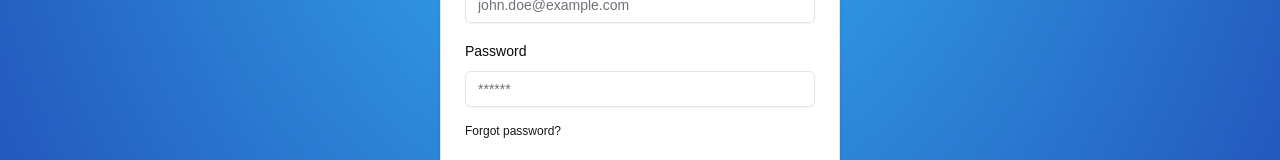
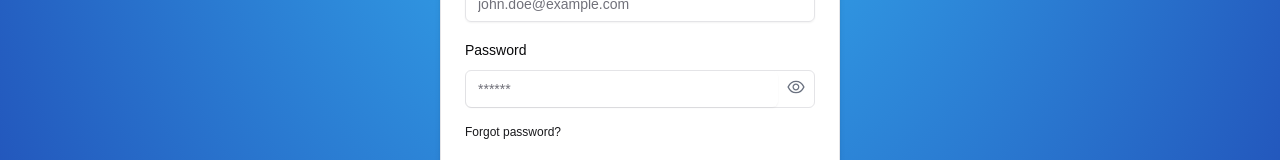
Before and after one commit to yntpdotme/authjs-mastery, a Next.js app: page /auth/login in a window 1280 px wide. Shown: the part 281-441 px from the top of the page. Built offline with nearby package versions, Linux system fonts and the light colour scheme; no server answers.

Commit message:
feat: enhance password input with toggle

```diff
--- a/src/app/(protected)/client/page.tsx
+++ b/src/app/(protected)/client/page.tsx
@@ -6,7 +6,7 @@ const ClientPage = () => {
 	const user = useCurrentUser();
 	console.log('user', user);
 
-	return <UserInfo user={user} label="📱 Client component" />;
+	return <UserInfo user={user} label="🧑🏻‍💻 Client component" />;
 };
 
 export default ClientPage;
--- a/src/app/(protected)/settings/page.tsx
+++ b/src/app/(protected)/settings/page.tsx
@@ -1,6 +1,7 @@
 'use client';
 
 import {settings} from '@/actions/settings';
+import PasswordInput from '@/components/auth/password-input';
 import {FormError} from '@/components/form-error';
 import {FormSuccess} from '@/components/form-success';
 import {Button} from '@/components/ui/button';
@@ -122,12 +123,7 @@ const SettingsPage = () => {
 											<FormItem>
 												<FormLabel>Password</FormLabel>
 												<FormControl>
-													<Input
-														{...field}
-														placeholder="******"
-														type="password"
-														disabled={isPending}
-													/>
+													<PasswordInput field={field} disabled={isPending} />
 												</FormControl>
 												<FormMessage />
 											</FormItem>
@@ -140,12 +136,7 @@ const SettingsPage = () => {
 											<FormItem>
 												<FormLabel>New Password</FormLabel>
 												<FormControl>
-													<Input
-														{...field}
-														placeholder="******"
-														type="password"
-														disabled={isPending}
-													/>
+													<PasswordInput field={field} disabled={isPending} />
 												</FormControl>
 												<FormMessage />
 											</FormItem>
--- a/src/components/auth/login-form.tsx
+++ b/src/components/auth/login-form.tsx
@@ -2,6 +2,7 @@
 
 import {login} from '@/actions/login';
 import {CardWrapper} from '@/components/auth/card-wrapper';
+import PasswordInput from '@/components/auth/password-input';
 import {FormError} from '@/components/form-error';
 import {FormSuccess} from '@/components/form-success';
 import {Button} from '@/components/ui/button';
@@ -121,12 +122,7 @@ export const LoginForm = () => {
 										<FormItem>
 											<FormLabel>Password</FormLabel>
 											<FormControl>
-												<Input
-													{...field}
-													placeholder="******"
-													type="password"
-													disabled={isPending}
-												/>
+												<PasswordInput field={field} disabled={isPending} />
 											</FormControl>
 
 											<Button
--- a/src/components/auth/new-password-form.tsx
+++ b/src/components/auth/new-password-form.tsx
@@ -2,6 +2,7 @@
 
 import {newPassword} from '@/actions/new-password';
 import {CardWrapper} from '@/components/auth/card-wrapper';
+import PasswordInput from '@/components/auth/password-input';
 import {FormError} from '@/components/form-error';
 import {FormSuccess} from '@/components/form-success';
 import {Button} from '@/components/ui/button';
@@ -13,7 +14,6 @@ import {
 	FormLabel,
 	FormMessage,
 } from '@/components/ui/form';
-import {Input} from '@/components/ui/input';
 import {NewPasswordSchema} from '@/schemas';
 import {zodResolver} from '@hookform/resolvers/zod';
 import {useSearchParams} from 'next/navigation';
@@ -63,12 +63,7 @@ export const NewPasswordForm = () => {
 								<FormItem>
 									<FormLabel>Password</FormLabel>
 									<FormControl>
-										<Input
-											{...field}
-											placeholder="******"
-											type="password"
-											disabled={isPending}
-										/>
+										<PasswordInput field={field} disabled={isPending} />
 									</FormControl>
 									<FormMessage />
 								</FormItem>
--- /dev/null
+++ b/src/components/auth/password-input.tsx
@@ -0,0 +1,47 @@
+import {Input} from '@/components/ui/input';
+import {useState} from 'react';
+import {ControllerRenderProps, FieldValues} from 'react-hook-form';
+import {AiOutlineEye, AiOutlineEyeInvisible} from 'react-icons/ai';
+
+interface PasswordInputProps<TFieldValues extends FieldValues> {
+	field: ControllerRenderProps<TFieldValues>;
+	placeholder?: string;
+	disabled?: boolean;
+}
+
+const PasswordInput = <TFieldValues extends FieldValues>({
+	field,
+	placeholder = '******',
+	disabled = false,
+}: PasswordInputProps<TFieldValues>) => {
+	const [showPassword, setShowPassword] = useState<boolean>(false);
+
+	const togglePasswordVisibility = () => {
+		setShowPassword(!showPassword);
+	};
+
+	return (
+		<div className="border rounded-md flex items-end">
+			<Input
+				{...field}
+				placeholder={showPassword ? 'password' : placeholder}
+				type={showPassword ? 'text' : 'password'}
+				disabled={disabled}
+				className="border-0 hover:outline-none"
+			/>
+			<button
+				type="button"
+				onClick={togglePasswordVisibility}
+				className="-translate-y-1/2 text-gray-500 hover:text-gray-700 focus:outline-none mx-2"
+			>
+				{showPassword ? (
+					<AiOutlineEyeInvisible className="size-5" />
+				) : (
+					<AiOutlineEye className="size-5" />
+				)}
+			</button>
+		</div>
+	);
+};
+
+export default PasswordInput;
--- a/src/components/auth/register-form.tsx
+++ b/src/components/auth/register-form.tsx
@@ -2,6 +2,7 @@
 
 import {register} from '@/actions/register';
 import {CardWrapper} from '@/components/auth/card-wrapper';
+import PasswordInput from '@/components/auth/password-input';
 import {FormError} from '@/components/form-error';
 import {FormSuccess} from '@/components/form-success';
 import {Button} from '@/components/ui/button';
@@ -97,12 +98,7 @@ export const RegisterForm = () => {
 								<FormItem>
 									<FormLabel>Password</FormLabel>
 									<FormControl>
-										<Input
-											{...field}
-											placeholder="******"
-											type="password"
-											disabled={isPending}
-										/>
+										<PasswordInput field={field} disabled={isPending} />
 									</FormControl>
 									<FormMessage />
 								</FormItem>
```
